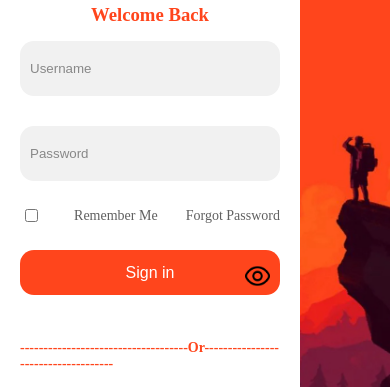
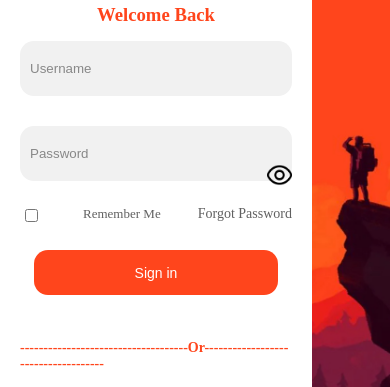
Before and after one commit to pradeephansana37-png/ACPT-AFSD-html, a plain HTML site: page Animation/assignment-5.html in a window 390 px wide. Shown: the part 146-533 px from the top of the page. Drawn offline with Linux system fonts and the light colour scheme.

Commit message:
Add responsive part. Media query for Tablets.

```diff
--- a/Animation/style-5.css
+++ b/Animation/style-5.css
@@ -164,3 +164,35 @@ body {
   color: #FF451C;
   font-size: 14px;
 }
+
+
+
+
+
+
+/* -------------------- Responsive -------------------- */
+
+/* Tablets */
+@media only screen and (max-width: 768px) {
+  .main-card {
+    width: 80%;
+    height: auto;
+    border-radius: 0 20px 20px 0;
+    padding: 20px;
+  }
+
+  .btn1,.btn2 {
+    width: 90%;
+    font-size: 14px;
+  }
+
+  .login2 {
+    align-items: flex-start;
+    font-size: 13px;
+  }
+
+  .eye {
+    top: 38%;
+    right: 20px;
+  }
+}
```
